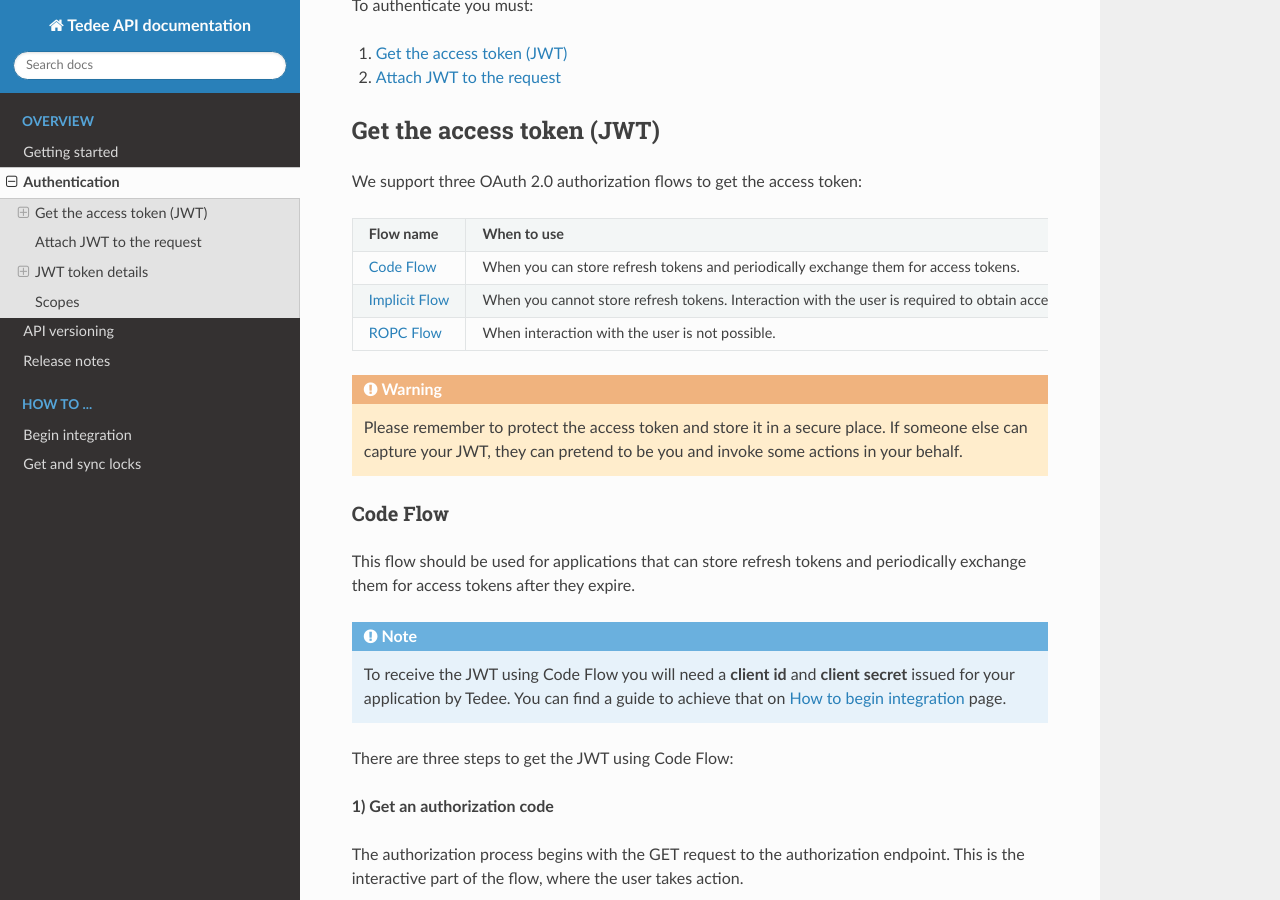
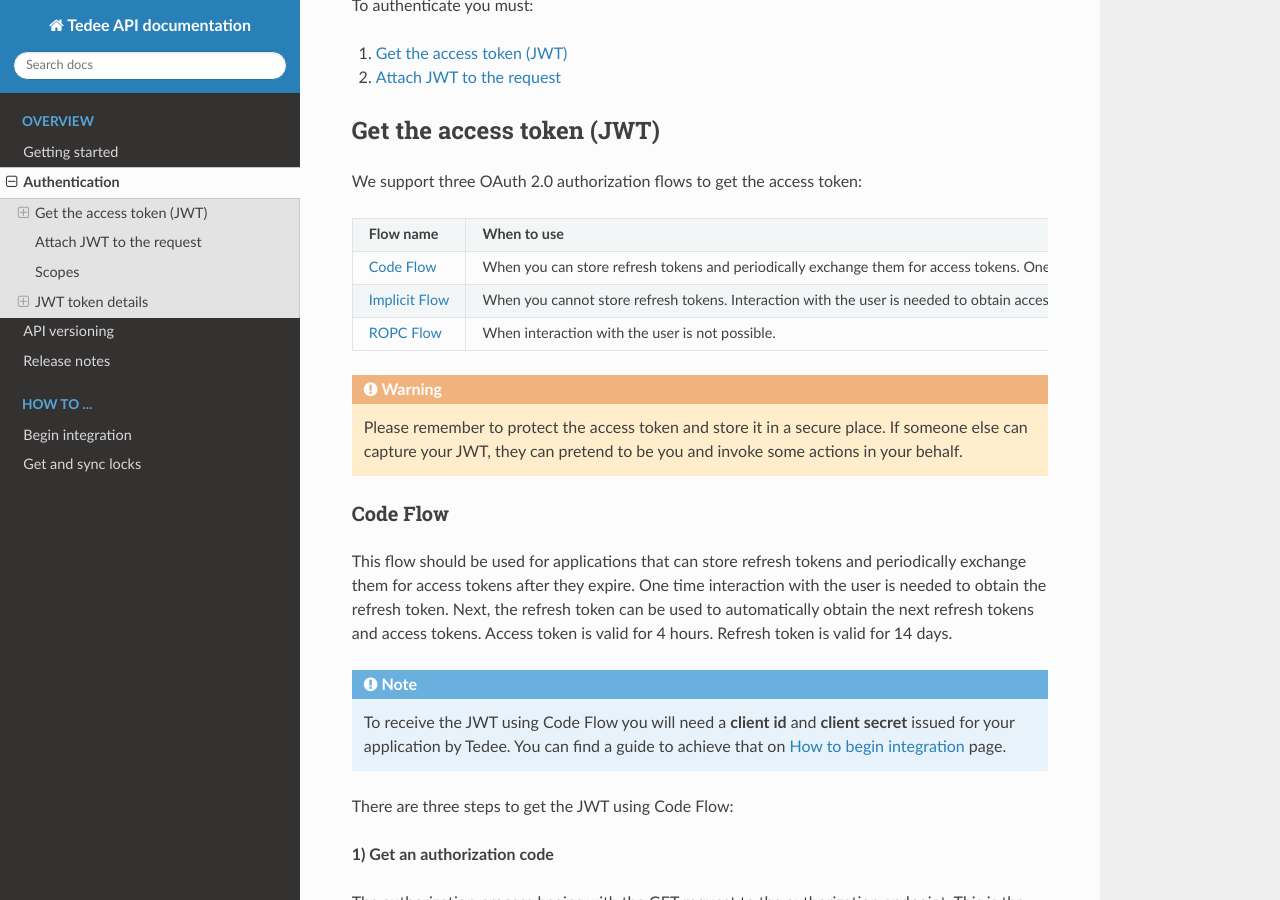
Before and after one commit to tedee-com/tedee-api-doc, a Sphinx documentation site: the page built from docs/source/authentication.rst, in a window 1280 px wide and 900 px high, scrolled down 339 px. Built offline with Sphinx 7.4.7 and the Read the Docs theme 2.0.0, drawn with Linux system fonts in a browser that asks for light colours; some of the changed text lies outside the part shown.

```diff
--- a/docs/source/authentication.rst
+++ b/docs/source/authentication.rst
@@ -21,15 +21,15 @@ Get the access token (JWT)
 
 We support three OAuth 2.0 authorization flows to get the access token:
 
-+--------------------------------------+-------------------------------------------------------------------------------------------------------------+
-| **Flow name**                        | **When to use**                                                                                             |
-+--------------------------------------+-------------------------------------------------------------------------------------------------------------+
-| :ref:`Code Flow <code-flow>`         | When you can store refresh tokens and periodically exchange them for access tokens.                         |
-+--------------------------------------+-------------------------------------------------------------------------------------------------------------+
-| :ref:`Implicit Flow <implicit-flow>` | When you cannot store refresh tokens. Interaction with the user is required to obtain access tokens.        |
-+--------------------------------------+-------------------------------------------------------------------------------------------------------------+
-| :ref:`ROPC Flow <ropc-flow>`         | When interaction with the user is not possible.                                                             |
-+--------------------------------------+-------------------------------------------------------------------------------------------------------------+
++--------------------------------------+---------------------------------------------------------------------------------------------------------------------------------------------------------------+
+| **Flow name**                        | **When to use**                                                                                                                                               |
++--------------------------------------+---------------------------------------------------------------------------------------------------------------------------------------------------------------+
+| :ref:`Code Flow <code-flow>`         | When you can store refresh tokens and periodically exchange them for access tokens. One time interaction with the user is needed to obtain the refresh token. |
++--------------------------------------+---------------------------------------------------------------------------------------------------------------------------------------------------------------+
+| :ref:`Implicit Flow <implicit-flow>` | When you cannot store refresh tokens. Interaction with the user is needed to obtain access tokens after they expire.                                          |
++--------------------------------------+---------------------------------------------------------------------------------------------------------------------------------------------------------------+
+| :ref:`ROPC Flow <ropc-flow>`         | When interaction with the user is not possible.                                                                                                               |
++--------------------------------------+---------------------------------------------------------------------------------------------------------------------------------------------------------------+
 
 .. warning::
 
@@ -44,6 +44,8 @@ Code Flow
 ---------
 
 This flow should be used for applications that can store refresh tokens and periodically exchange them for access tokens after they expire.
+One time interaction with the user is needed to obtain the refresh token. Next, the refresh token can be used to automatically obtain the next refresh tokens and access tokens.
+Access token is valid for 4 hours. Refresh token is valid for 14 days.
 
 .. note::
     To receive the JWT using Code Flow you will need a **client id** and **client secret** issued for your application by Tedee.
@@ -152,7 +154,9 @@ Access tokens are short-lived. After they expire, you must refresh them to conti
 Implicit Flow
 -------------
 
-This flow should be used for applications that cannot store refresh tokens. In this case, interaction with the user is required to obtain access tokens after they expire.
+This flow should be used for applications that cannot store refresh tokens.
+In this case, interaction with the user is needed to obtain access tokens after they expire.
+Access token is valid for 4 hours.
 
 .. note::
     To receive the JWT using Implicit Flow you will need a **client id** issued for your application by Tedee.
@@ -317,6 +321,27 @@ Let's see it on the below examples where we want to get information about all ou
 
 
 
+.. _list-of-scopes:
+
+Scopes
+======
+
+Scopes define the set of permissions that the application requests.
+Below is a list of available scopes that can be requested during the authorization process (a single scope value indicates the permissions that are being requested):
+
+* |scopePrefix|user_impersonation - Access tedee api on behalf of the signed-in user
+* |scopePrefix|Account.Read - View user account
+* |scopePrefix|Account.ReadWrite - View and edit user account
+* |scopePrefix|Device.Read - View devices
+* |scopePrefix|Device.ReadWrite - View and edit devices
+* |scopePrefix|DeviceShare.Read - View device shares
+* |scopePrefix|DeviceShare.ReadWrite - View and edit device shares
+* |scopePrefix|DeviceActivity.Read - View activity logs
+* |scopePrefix|Bridge.Operate - Operate bridges
+* |scopePrefix|Lock.Operate - Operate locks
+
+
+
 JWT token details
 =================
 
--- a/docs/source/howtos/begin-integration.rst
+++ b/docs/source/howtos/begin-integration.rst
@@ -17,6 +17,7 @@ Please provide the following information in your message:
 * general description of your application
 * scenarios in which your application will be used
 * operations that will be performed in the Tedee API by your application
+* scopes that will be requested by your application during the authorization process (`list of available scopes <../authentication.html#list-of-scopes>`_)
 * which authorization flow you want to use in your application
 * the redirect URI of your application, where authentication responses are sent and received by your application
 * e-mail address of the person responsible for integration
```
Also changed, not shown: other parts of docs/source/authentication.rst (+0 -21 lines), other parts of docs/source/howtos/begin-integration.rst (+3 -0 lines), docs/source/howtos/get-and-sync-locks.rst (+12 -2 lines).
